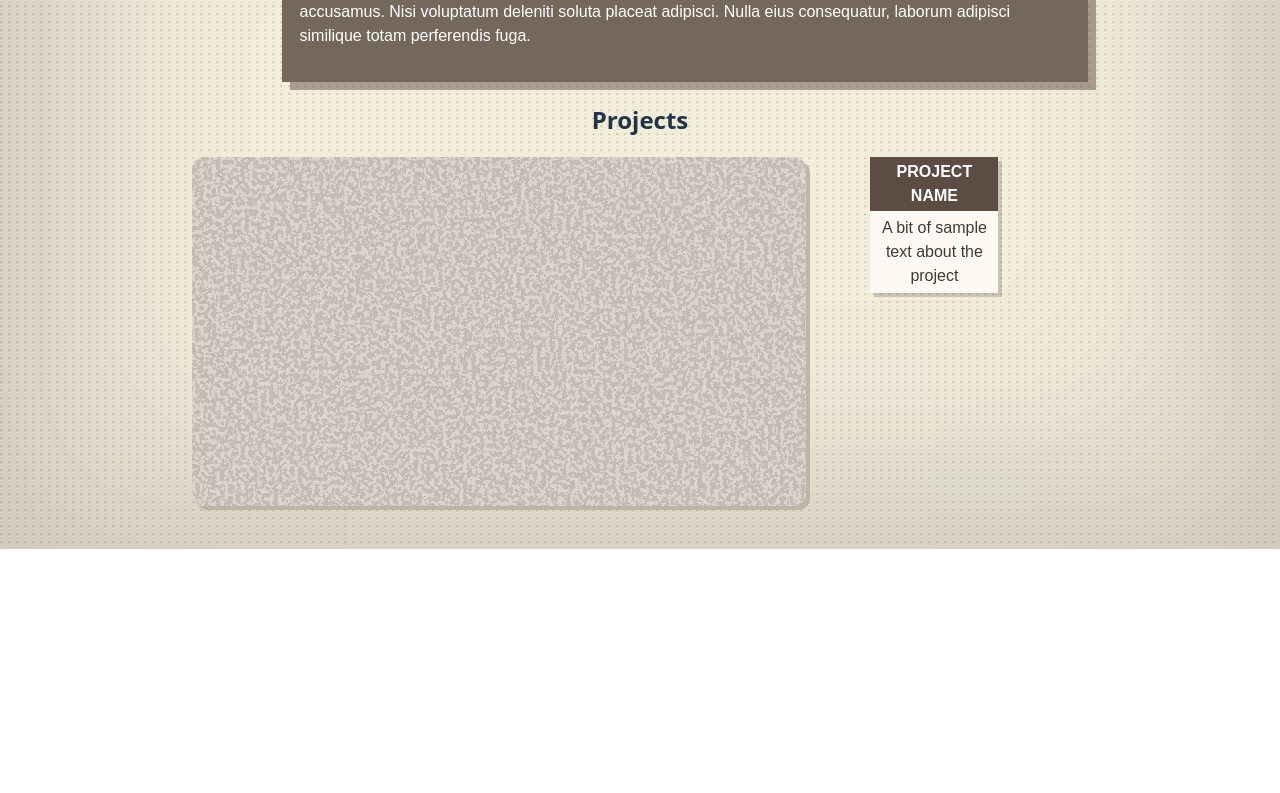
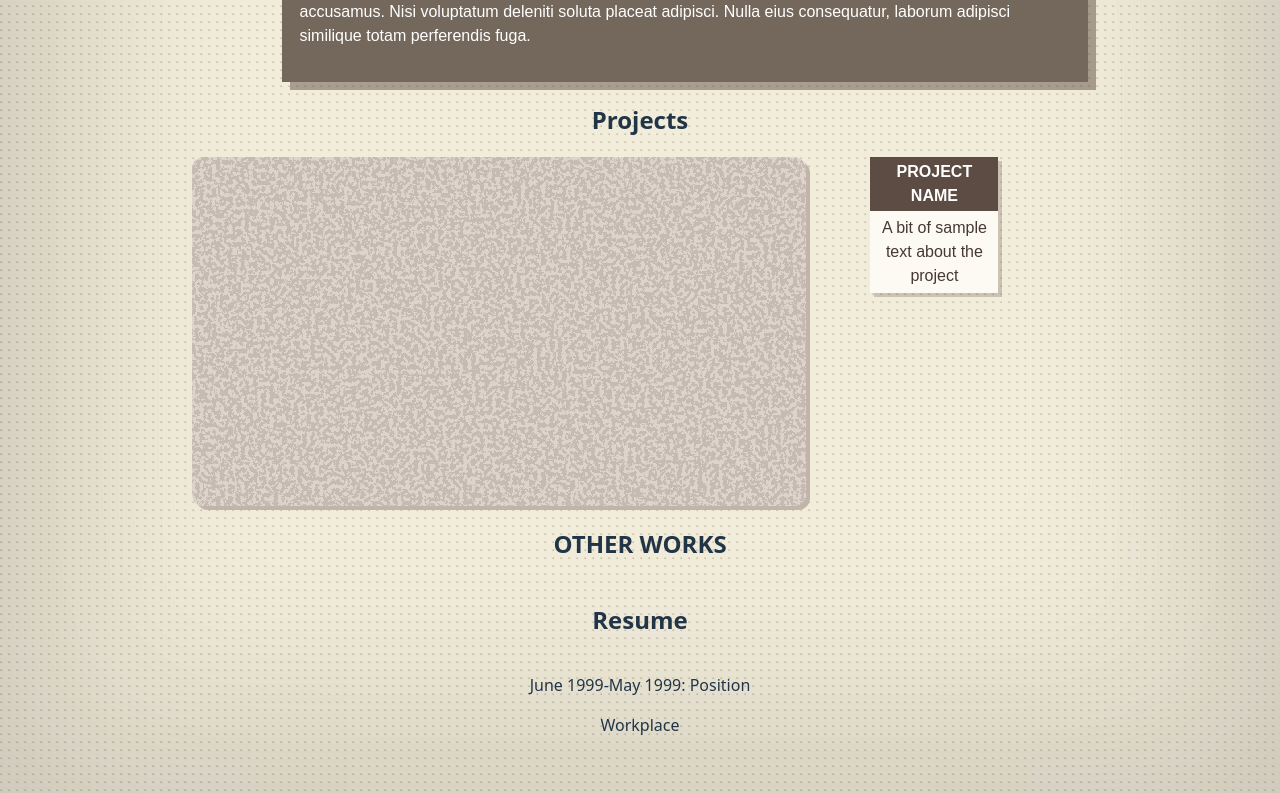
Before and after one commit to lawrencetheabhorrence/lawrencetheabhorrence.github.io, a Svelte app: page / in a window 1280 px wide. Shown: the part 251-1044 px from the top of the page. Before the commit the page ends 800 px from the top, so only its background shows below. Built offline with nearby package versions, Linux system fonts and the light colour scheme; a web font is replaced by a local one.

Commit message:
draft structure

```diff
--- a/src/App.svelte
+++ b/src/App.svelte
@@ -22,7 +22,7 @@
       <li>Experience</li>
     </ul>
   </nav>
-  <section class="about-me">
+  <section id="about-me">
     <p>
       Lorem ipsum dolor sit, amet consectetur adipisicing elit. Aperiam
       voluptates sapiente, excepturi dolores id accusamus. Nisi voluptatum
@@ -30,16 +30,29 @@
       similique totam perferendis fuga.
     </p>
   </section>
-  <section class="projects-header">
+  <section id="projects-header">
     <h2>Projects</h2>
   </section>
-  <section class="projects">
+  <section id="projects">
     <article class="project-item">
       <img src="/placeholder.svg" />
       <article class="project-card">
         <h3>Project Name</h3>
         <p>A bit of sample text about the project</p>
       </article>
+    </article>
+  </section>
+  <section class="other-projects-header">
+    <h2>OTHER WORKS</h2>
+  </section>
+  <section id="other-projects"></section>
+  <section class="resume-header">
+    <h2>Resume</h2>
+  </section>
+  <section id="resume">
+    <article class="position-row">
+      <p>June 1999-May 1999: Position</p>
+      <p>Workplace</p>
     </article>
   </section>
 </main>
@@ -106,14 +119,14 @@
     box-shadow: 4px 4px 0 0 rgba(89, 74, 66, 0.28);
   }
 
-  section.about-me {
+  section#about-me {
     margin-left: 10%;
     background: #74675c;
     padding: 2%;
     box-shadow: 8px 8px 0 0 rgba(71, 52, 41, 0.43);
   }
 
-  section.about-me > p {
+  section#about-me > p {
     font-family: "Jersey 15", sans-serif;
     color: white;
     text-align: left;
```
